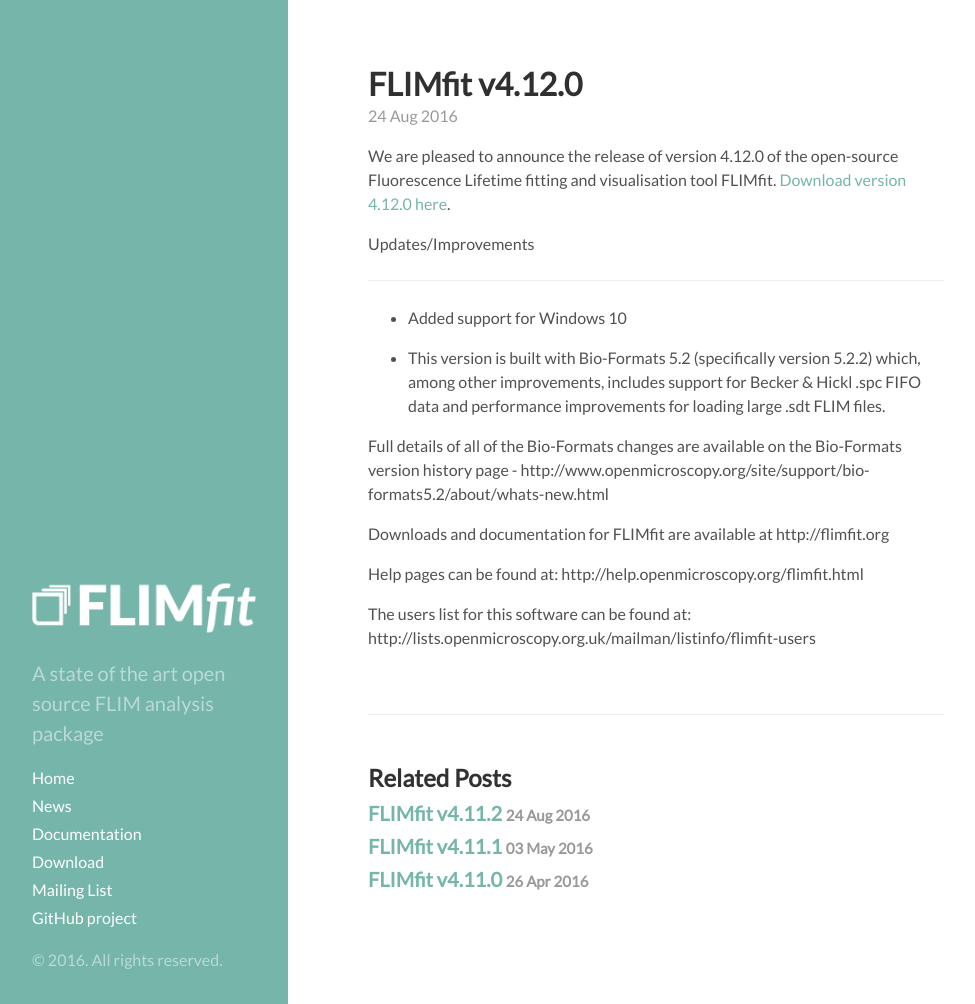
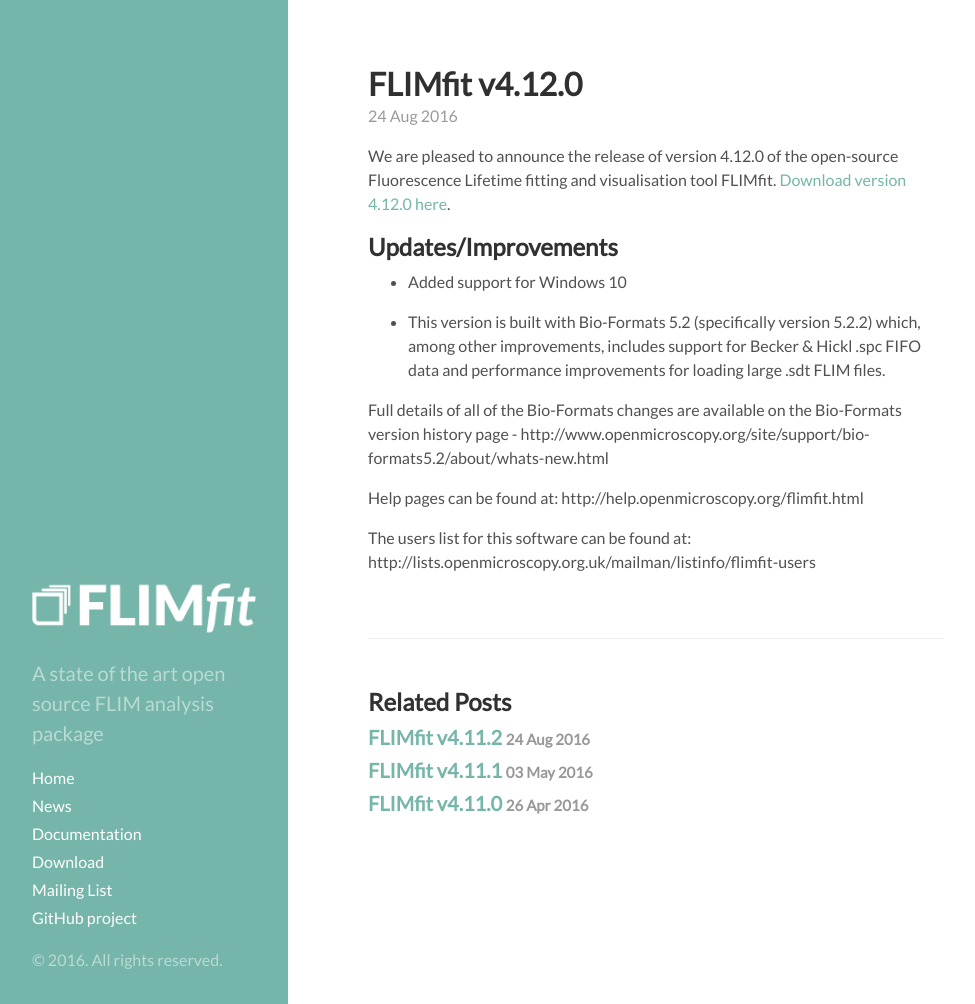
Before and after one commit to flimfit/FLIMfit-website, a Jekyll site: the page built from _posts/2016-08-24-FLIMfit-v4-12-0.md, in a window 1280 px wide and 1004 px high. Shown: the whole window, without its empty margins (0-975 px from the left). Built offline with Jekyll 4.4.1, drawn with Linux system fonts in a browser that asks for light colours; nearby versions of some CDN libraries.

Commit message:
More formatting tweaks to news post.

```diff
--- a/_posts/2016-08-24-FLIMfit-v4-12-0.md
+++ b/_posts/2016-08-24-FLIMfit-v4-12-0.md
@@ -6,7 +6,6 @@ title: FLIMfit v4.12.0
 We are pleased to announce the release of version 4.12.0 of the open-source Fluorescence Lifetime fitting and visualisation tool FLIMfit. [Download version 4.12.0 here](http://flimfit.org/downloads/4.12.0/).
 
 Updates/Improvements
-
 --------------------
 * Added support for Windows 10
 
@@ -15,7 +14,6 @@ Updates/Improvements
 Full details of all of the Bio-Formats changes are available on the Bio-Formats version history page -
 http://www.openmicroscopy.org/site/support/bio-formats5.2/about/whats-new.html
 
-Downloads and documentation for FLIMfit are available at http://flimfit.org
 
 Help pages can be found at: http://help.openmicroscopy.org/flimfit.html
 
```
